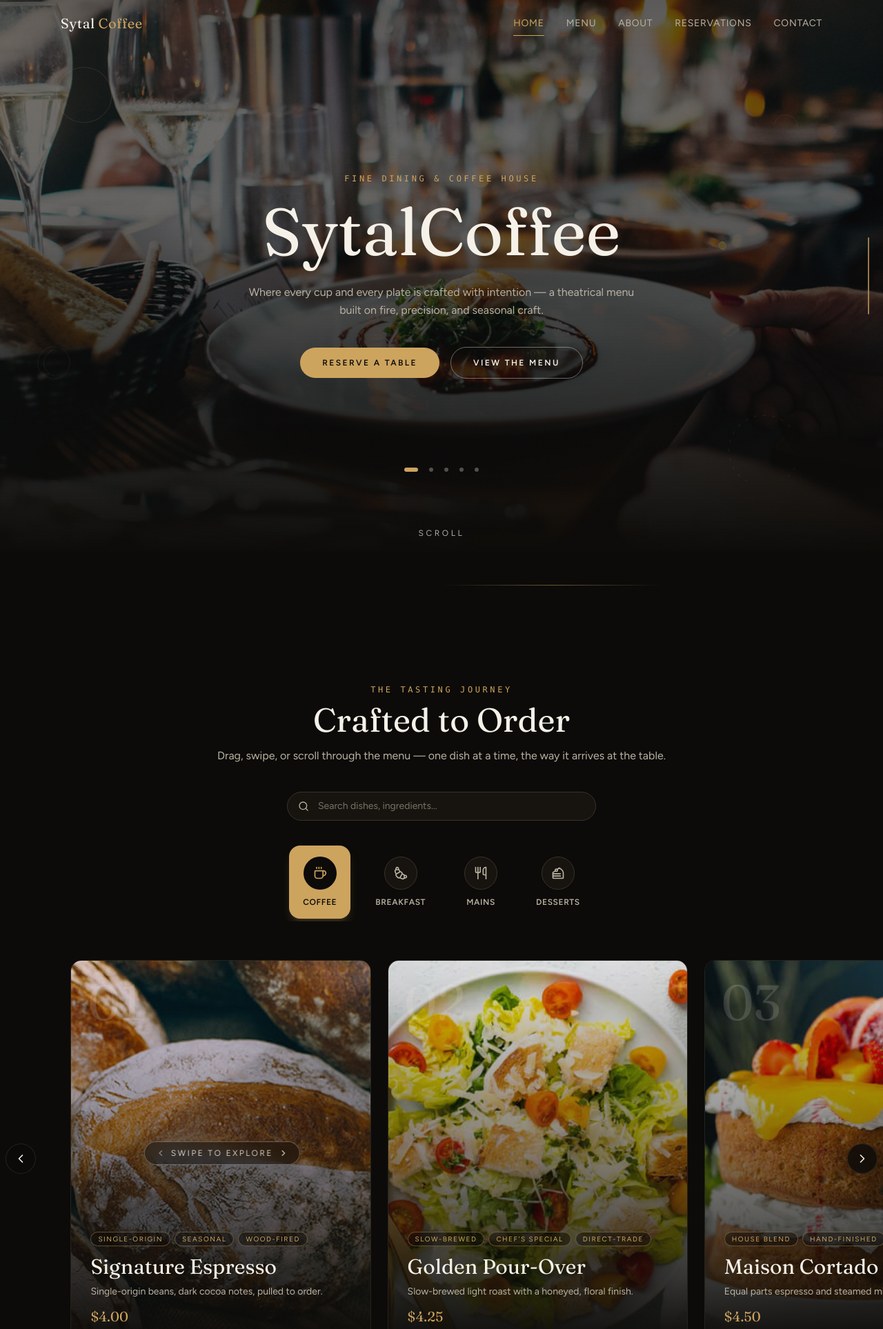
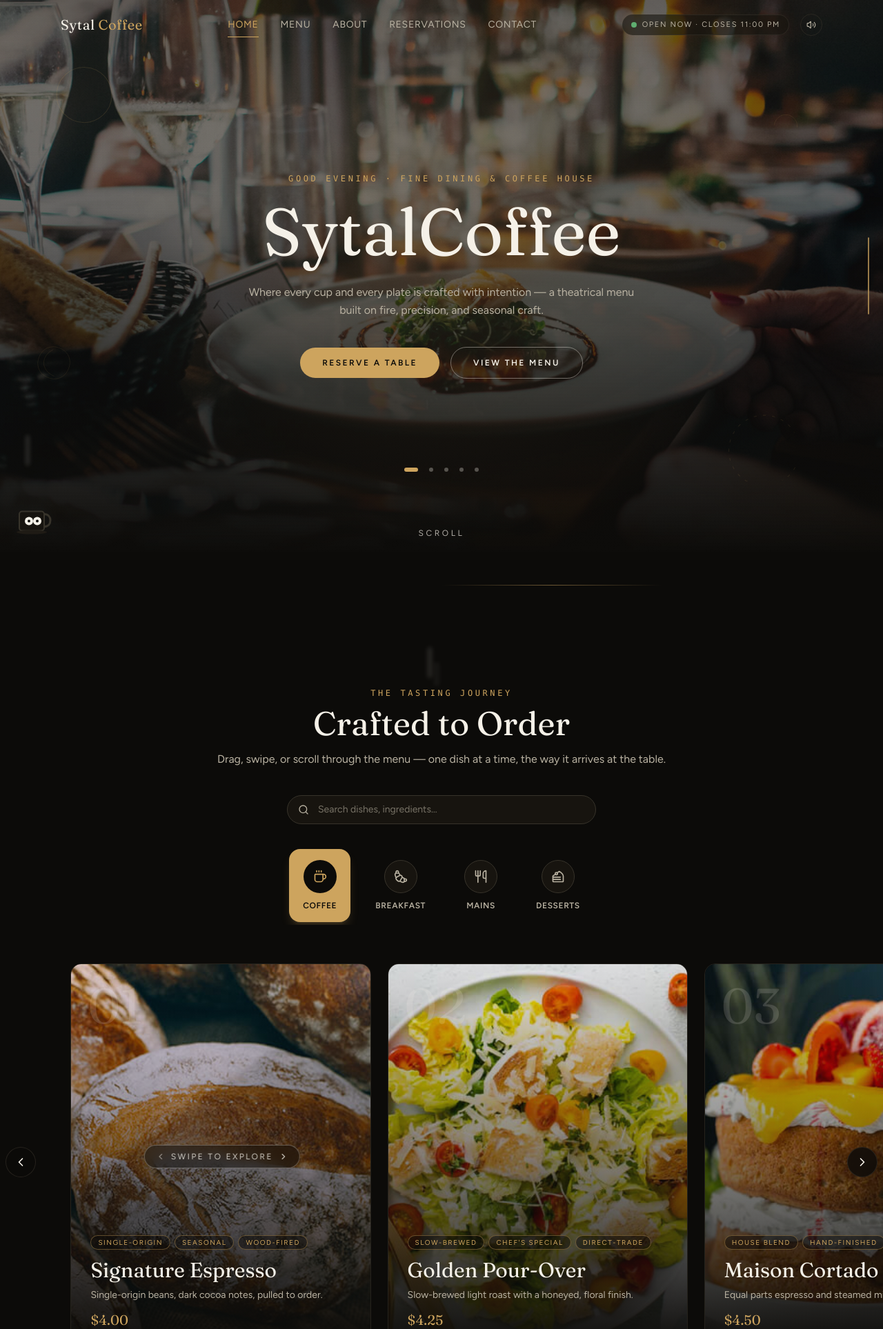
Before and after one commit to sytal/sytal-coffee, a Laravel app: page / in a window 1280 px wide. Shown: the top 1927 px of the page at 69% size. Run offline with Laravel 12, Linux system fonts and the light colour scheme; style sheets or scripts are compiled from the project's sources; some libraries are stand-ins or nearby versions.

Commit message:
Add sound design, time-aware greeting, live status, ambiance tint, steam, mascot
- Synthesized UI sounds (Web Audio oscillator, no audio assets needed)
  on nav clicks, Hero CTAs, and form success, with a mute toggle in
  the navbar (persisted to localStorage).
- Hero's eyebrow defaults to a time-of-day greeting ("Good Morning/
  Afternoon/Evening/Night") when no explicit eyebrow prop is passed.
- LiveStatusBadge: pulsing open/closed indicator based on actual
  current time vs posted hours (Tue–Sun 8am–11pm, matching Contact's
  existing placeholder hours), shown in the navbar.
- Hero gets a subtle time-of-day ambiance tint (warm at evening, cool
  blue at night, soft gold in the morning, neutral at midday).
- SteamWisps: reusable rising/fading steam effect, scroll-triggered
  over Menu's "The Tasting Journey" eyebrow.
- CoffeeMascot: a small fixed coffee-mug widget (bottom-left, desktop
  only) with googly eyes that track the cursor via spring-smoothed
  motion values, plus its own continuous steam wisps. Respects
  prefers-reduced-motion and coarse pointers (static on touch).

Co-Authored-By: Claude Sonnet 5 <noreply@anthropic.com>

```diff
--- a/resources/js/Components/Contact.jsx
+++ b/resources/js/Components/Contact.jsx
@@ -1,6 +1,7 @@
 import { useRef, useState } from 'react';
 import { motion, useMotionTemplate, useMotionValue, useSpring } from 'framer-motion';
 import KineticText from '@/Components/motion/KineticText';
+import { playUiSound } from '@/lib/uiSound';
 import {
     LuMapPin,
     LuPhone,
@@ -76,6 +77,7 @@ export default function Contact() {
         const validationErrors = validate();
         setErrors(validationErrors);
         if (Object.keys(validationErrors).length === 0) {
+            playUiSound('success');
             setSubmitted(true);
         }
     };
--- a/resources/js/Components/Hero.jsx
+++ b/resources/js/Components/Hero.jsx
@@ -5,8 +5,17 @@ import Magnetic from '@/Components/motion/Magnetic';
 import FloatingElements from '@/Components/motion/FloatingElements';
 import CursorSpotlight from '@/Components/motion/CursorSpotlight';
 import useSmoothScroll from '@/lib/useSmoothScroll';
+import { playUiSound } from '@/lib/uiSound';
+import { getTimeOfDay } from '@/lib/timeOfDay';
 
 const EASE = [0.16, 1, 0.3, 1];
+
+const AMBIANCE_TINT = {
+    morning: 'bg-[radial-gradient(circle_at_50%_20%,rgba(227,201,143,0.12),transparent_60%)]',
+    afternoon: '',
+    evening: 'bg-[radial-gradient(circle_at_50%_30%,rgba(205,164,94,0.14),transparent_65%)]',
+    night: 'bg-[radial-gradient(circle_at_50%_30%,rgba(23,32,56,0.35),transparent_65%)]',
+};
 
 const DEFAULT_IMAGES = [
     '/images/hero-bg.jpg',
@@ -17,7 +26,7 @@ const DEFAULT_IMAGES = [
 ];
 
 export default function Hero({
-    eyebrow = 'Fine Dining & Coffee House',
+    eyebrow,
     title = 'Sytal Coffee',
     subtitle = 'Where every cup and every plate is crafted with intention — a theatrical menu built on fire, precision, and seasonal craft.',
     ctaLabel = 'Reserve a Table',
@@ -35,6 +44,8 @@ export default function Hero({
     });
 
     const [imageIndex, setImageIndex] = useState(0);
+    const [timeOfDay] = useState(() => getTimeOfDay());
+    const displayEyebrow = eyebrow ?? `${timeOfDay.label} · Fine Dining & Coffee House`;
 
     useEffect(() => {
         if (reduce || images.length <= 1) return;
@@ -91,6 +102,9 @@ export default function Hero({
 
             <div className="absolute inset-0 bg-gradient-to-t from-brand-background via-brand-background/70 to-brand-background/20" />
             <div className="absolute inset-0 bg-gradient-to-b from-brand-background/60 via-transparent to-transparent" />
+            {AMBIANCE_TINT[timeOfDay.key] && (
+                <div aria-hidden className={`pointer-events-none absolute inset-0 ${AMBIANCE_TINT[timeOfDay.key]}`} />
+            )}
             <div aria-hidden className="bg-noise pointer-events-none absolute inset-0" />
             <FloatingElements />
             <CursorSpotlight />
@@ -105,7 +119,7 @@ export default function Hero({
                     transition={{ duration: 0.9, ease: EASE, delay: 0.2 }}
                     className="font-mono text-xs uppercase tracking-[0.3em] text-brand-gold"
                 >
-                    {eyebrow}
+                    {displayEyebrow}
                 </motion.p>
 
                 <KineticText
@@ -136,6 +150,7 @@ export default function Hero({
                             href={ctaHref}
                             onClick={(e) => {
                                 e.preventDefault();
+                                playUiSound('click');
                                 scrollToSection(ctaHref.slice(1));
                             }}
                             className="inline-flex items-center justify-center rounded-full bg-brand-gold px-8 py-3.5 text-xs font-semibold uppercase tracking-[0.2em] text-brand-background transition-all duration-300 hover:scale-[1.02] hover:bg-brand-goldLight hover:shadow-lg hover:shadow-brand-gold/20 active:scale-[0.98]"
@@ -148,6 +163,7 @@ export default function Hero({
                             href={secondaryHref}
                             onClick={(e) => {
                                 e.preventDefault();
+                                playUiSound('click');
                                 scrollToSection(secondaryHref.slice(1));
                             }}
                             className="inline-flex items-center justify-center rounded-full border border-brand-foreground/40 px-8 py-3.5 text-xs font-semibold uppercase tracking-[0.2em] text-brand-foreground transition-all duration-300 hover:scale-[1.02] hover:border-brand-foreground/80 active:scale-[0.98]"
--- /dev/null
+++ b/resources/js/Components/LiveStatusBadge.jsx
@@ -0,0 +1,31 @@
+import { useEffect, useState } from 'react';
+import { getOpenStatus } from '@/lib/timeOfDay';
+
+export default function LiveStatusBadge({ className = '' }) {
+    const [status, setStatus] = useState(() => getOpenStatus());
+
+    useEffect(() => {
+        const id = setInterval(() => setStatus(getOpenStatus()), 60_000);
+        return () => clearInterval(id);
+    }, []);
+
+    return (
+        <div
+            className={`inline-flex items-center gap-2 rounded-full border border-brand-border/60 bg-brand-surface/60 px-3 py-1.5 text-[11px] uppercase tracking-[0.15em] ${className}`}
+        >
+            <span className="relative flex h-2 w-2">
+                <span
+                    className={`absolute inline-flex h-full w-full animate-ping rounded-full opacity-60 ${
+                        status.isOpen ? 'bg-brand-success' : 'bg-brand-danger'
+                    }`}
+                />
+                <span
+                    className={`relative inline-flex h-2 w-2 rounded-full ${
+                        status.isOpen ? 'bg-brand-success' : 'bg-brand-danger'
+                    }`}
+                />
+            </span>
+            <span className="text-brand-foregroundMuted">{status.label}</span>
+        </div>
+    );
+}
--- a/resources/js/Components/Menu.jsx
+++ b/resources/js/Components/Menu.jsx
@@ -11,6 +11,7 @@ import {
     LuCakeSlice,
 } from 'react-icons/lu';
 import { MENU_CATEGORIES, MENU_ITEMS } from '@/data/menuItems';
+import SteamWisps from '@/Components/motion/SteamWisps';
 
 const CATEGORY_ICONS = {
     Coffee: LuCoffee,
@@ -80,7 +81,8 @@ export default function Menu() {
                     transition={{ duration: 0.6 }}
                     className="mx-auto max-w-2xl text-center"
                 >
-                    <p className="mb-3 font-mono text-xs uppercase tracking-[0.3em] text-brand-gold">
+                    <p className="relative mb-3 inline-block font-mono text-xs uppercase tracking-[0.3em] text-brand-gold">
+                        <SteamWisps count={3} className="absolute -top-8 left-1/2 h-10 w-10 -translate-x-1/2" />
                         The Tasting Journey
                     </p>
                     <h2 className="font-display text-4xl text-brand-foreground sm:text-5xl">
--- a/resources/js/Components/Navbar.jsx
+++ b/resources/js/Components/Navbar.jsx
@@ -3,6 +3,9 @@ import { useEffect, useState } from 'react';
 import { AnimatePresence, motion } from 'framer-motion';
 import { LuMenu, LuX } from 'react-icons/lu';
 import useSmoothScroll from '@/lib/useSmoothScroll';
+import { playUiSound } from '@/lib/uiSound';
+import SoundToggle from '@/Components/SoundToggle';
+import LiveStatusBadge from '@/Components/LiveStatusBadge';
 
 const NAV_LINKS = [
     { label: 'Home', href: '#home' },
@@ -73,6 +76,7 @@ export default function Navbar() {
     function handleNavClick(e, href) {
         e.preventDefault();
         setOpen(false);
+        playUiSound('click');
         scrollToSection(href.slice(1));
         setActiveSection(href.slice(1));
     }
@@ -113,6 +117,11 @@ export default function Navbar() {
                     })}
                 </nav>
 
+                <div className="hidden items-center gap-4 md:flex">
+                    <LiveStatusBadge />
+                    <SoundToggle />
+                </div>
+
                 <button
                     type="button"
                     onClick={() => setOpen((v) => !v)}
@@ -150,6 +159,10 @@ export default function Navbar() {
                                 </motion.div>
                             );
                         })}
+                        <motion.div variants={linkVariants} className="flex items-center justify-between pt-2">
+                            <LiveStatusBadge />
+                            <SoundToggle />
+                        </motion.div>
                     </motion.nav>
                 )}
             </AnimatePresence>
--- a/resources/js/Components/Reservations.jsx
+++ b/resources/js/Components/Reservations.jsx
@@ -2,6 +2,7 @@ import { useRef, useState } from 'react';
 import { motion, useMotionTemplate, useMotionValue, useSpring } from 'framer-motion';
 import { LuCalendarCheck, LuCircleCheck } from 'react-icons/lu';
 import KineticText from '@/Components/motion/KineticText';
+import { playUiSound } from '@/lib/uiSound';
 
 const PARTY_SIZES = Array.from({ length: 10 }, (_, i) => i + 1);
 
@@ -69,6 +70,7 @@ export default function Reservations() {
         const validationErrors = validate();
         setErrors(validationErrors);
         if (Object.keys(validationErrors).length === 0) {
+            playUiSound('success');
             setSubmitted(true);
         }
     };
--- /dev/null
+++ b/resources/js/Components/SoundToggle.jsx
@@ -0,0 +1,19 @@
+import { useState } from 'react';
+import { LuVolume2, LuVolumeX } from 'react-icons/lu';
+import { isUiSoundMuted, toggleUiSound } from '@/lib/uiSound';
+
+export default function SoundToggle({ className = '' }) {
+    const [muted, setMuted] = useState(() => isUiSoundMuted());
+
+    return (
+        <button
+            type="button"
+            onClick={() => setMuted(toggleUiSound())}
+            aria-label={muted ? 'Unmute sound' : 'Mute sound'}
+            aria-pressed={!muted}
+            className={`flex h-8 w-8 items-center justify-center rounded-full border border-brand-border/60 text-brand-foregroundMuted transition hover:border-brand-gold hover:text-brand-gold ${className}`}
+        >
+            {muted ? <LuVolumeX className="h-3.5 w-3.5" /> : <LuVolume2 className="h-3.5 w-3.5" />}
+        </button>
+    );
+}
--- /dev/null
+++ b/resources/js/Components/motion/CoffeeMascot.jsx
@@ -0,0 +1,95 @@
+import { useEffect, useRef, useState } from 'react';
+import { motion, useMotionValue, useSpring, useReducedMotion } from 'framer-motion';
+import SteamWisps from '@/Components/motion/SteamWisps';
+
+const EYE_SOCKETS = [
+    { cx: 22, cy: 26 },
+    { cx: 34, cy: 26 },
+];
+const MAX_PUPIL_OFFSET = 2.2;
+
+export default function CoffeeMascot() {
+    const reduce = useReducedMotion();
+    const [canTrack, setCanTrack] = useState(false);
+    const ref = useRef(null);
+
+    const rawX = useMotionValue(0);
+    const rawY = useMotionValue(0);
+    const pupilX = useSpring(rawX, { stiffness: 260, damping: 20 });
+    const pupilY = useSpring(rawY, { stiffness: 260, damping: 20 });
+
+    useEffect(() => {
+        if (reduce || typeof window === 'undefined') return;
+        if (!window.matchMedia('(pointer: fine)').matches) return;
+        setCanTrack(true);
+
+        function handleMove(e) {
+            const el = ref.current;
+            if (!el) return;
+            const rect = el.getBoundingClientRect();
+            const centerX = rect.left + rect.width / 2;
+            const centerY = rect.top + rect.height / 2;
+            const dx = e.clientX - centerX;
+            const dy = e.clientY - centerY;
+            const angle = Math.atan2(dy, dx);
+            const distance = Math.min(1, Math.hypot(dx, dy) / 400);
+            rawX.set(Math.cos(angle) * MAX_PUPIL_OFFSET * distance);
+            rawY.set(Math.sin(angle) * MAX_PUPIL_OFFSET * distance);
+        }
+
+        window.addEventListener('mousemove', handleMove, { passive: true });
+        return () => window.removeEventListener('mousemove', handleMove);
+    }, [reduce, rawX, rawY]);
+
+    return (
+        <div
+            ref={ref}
+            aria-hidden
+            className="pointer-events-none fixed bottom-5 left-5 z-40 hidden sm:block"
+        >
+            <motion.div
+                animate={reduce ? undefined : { y: [0, -3, 0] }}
+                transition={{ duration: 4, repeat: Infinity, ease: 'easeInOut' }}
+                className="relative"
+            >
+                <SteamWisps count={2} trigger="always" className="absolute -top-8 left-3" />
+
+                <svg width="56" height="48" viewBox="0 0 56 48" fill="none">
+                    {/* Handle */}
+                    <path
+                        d="M44 16c6 0 9 4 9 9s-3 9-9 9"
+                        stroke="#37332a"
+                        strokeWidth="3"
+                        strokeLinecap="round"
+                        fill="none"
+                    />
+                    {/* Cup body */}
+                    <rect x="8" y="12" width="36" height="28" rx="4" fill="#17140f" stroke="#37332a" strokeWidth="2" />
+                    {/* Saucer */}
+                    <ellipse cx="26" cy="42" rx="22" ry="3" fill="#1f1b15" />
+
+                    {/* Eyes (sclera) */}
+                    {EYE_SOCKETS.map((eye, i) => (
+                        <circle key={i} cx={eye.cx} cy={eye.cy} r="6" fill="#f5f1e8" />
+                    ))}
+                </svg>
+
+                {/* Pupils — positioned to overlay the sclera circles, nudged by cursor direction */}
+                <div className="absolute inset-0">
+                    {EYE_SOCKETS.map((eye, i) => (
+                        <motion.div
+                            key={i}
+                            style={{
+                                left: eye.cx - 2,
+                                top: eye.cy - 2,
+                                x: canTrack ? pupilX : 0,
+                                y: canTrack ? pupilY : 0,
+                            }}
+                            className="absolute h-1 w-1 rounded-full bg-brand-background"
+                        />
+                    ))}
+                </div>
+            </motion.div>
+        </div>
+    );
+}
--- /dev/null
+++ b/resources/js/Components/motion/SteamWisps.jsx
@@ -0,0 +1,43 @@
+import { motion, useReducedMotion } from 'framer-motion';
+
+/**
+ * A few soft rising/fading steam wisps. Pass `trigger="scroll"` (default) to
+ * only animate once the component scrolls into view, or `trigger="always"`
+ * for a continuously-looping version (e.g. mounted inside a fixed widget).
+ */
+export default function SteamWisps({ count = 3, className = '', trigger = 'scroll' }) {
+    const reduce = useReducedMotion();
+    if (reduce) return null;
+
+    const viewportProps =
+        trigger === 'scroll' ? { whileInView: 'rise', viewport: { once: false, amount: 0.4 } } : { animate: 'rise' };
+
+    return (
+        <div aria-hidden className={`pointer-events-none ${className}`}>
+            {Array.from({ length: count }).map((_, i) => (
+                <motion.span
+                    key={i}
+                    initial="hidden"
+                    {...viewportProps}
+                    variants={{
+                        hidden: { opacity: 0, y: 0, scaleY: 0.8 },
+                        rise: {
+                            opacity: [0, 0.35, 0],
+                            y: [-4, -36],
+                            scaleY: [0.8, 1.3],
+                            transition: {
+                                duration: 3 + i * 0.6,
+                                repeat: Infinity,
+                                repeatDelay: 0.4,
+                                delay: i * 0.5,
+                                ease: 'easeInOut',
+                            },
+                        },
+                    }}
+                    className="absolute bottom-0 block h-10 w-1.5 rounded-full bg-brand-foreground/40 blur-[3px]"
+                    style={{ left: `${i * 10 - (count - 1) * 5}px` }}
+                />
+            ))}
+        </div>
+    );
+}
--- a/resources/js/Layouts/SiteLayout.jsx
+++ b/resources/js/Layouts/SiteLayout.jsx
@@ -4,6 +4,7 @@ import SmoothScroll from '@/Components/motion/SmoothScroll';
 import TopProgressBar from '@/Components/motion/TopProgressBar';
 import ScrollProgressDot from '@/Components/motion/ScrollProgressDot';
 import BackgroundMorph from '@/Components/motion/BackgroundMorph';
+import CoffeeMascot from '@/Components/motion/CoffeeMascot';
 
 export default function SiteLayout({ children }) {
     return (
@@ -16,6 +17,7 @@ export default function SiteLayout({ children }) {
                 <Footer />
             </div>
             <ScrollProgressDot />
+            <CoffeeMascot />
         </SmoothScroll>
     );
 }
--- /dev/null
+++ b/resources/js/lib/timeOfDay.js
@@ -0,0 +1,32 @@
+export const OPEN_DAYS = [2, 3, 4, 5, 6, 0]; // Tue(2)–Sun(0), closed Monday(1)
+export const OPEN_HOUR = 8;
+export const CLOSE_HOUR = 23; // 11pm
+
+export function getTimeOfDay(date = new Date()) {
+    const hour = date.getHours();
+    if (hour < 5) return { key: 'night', label: 'Good Night' };
+    if (hour < 12) return { key: 'morning', label: 'Good Morning' };
+    if (hour < 17) return { key: 'afternoon', label: 'Good Afternoon' };
+    if (hour < 21) return { key: 'evening', label: 'Good Evening' };
+    return { key: 'night', label: 'Good Night' };
+}
+
+export function getOpenStatus(date = new Date()) {
+    const day = date.getDay();
+    const hour = date.getHours() + date.getMinutes() / 60;
+    const isOpenDay = OPEN_DAYS.includes(day);
+    const isOpen = isOpenDay && hour >= OPEN_HOUR && hour < CLOSE_HOUR;
+
+    return {
+        isOpen,
+        label: isOpen
+            ? `Open Now · Closes ${formatHour(CLOSE_HOUR)}`
+            : `Closed · Opens ${formatHour(OPEN_HOUR)}`,
+    };
+}
+
+function formatHour(hour24) {
+    const period = hour24 >= 12 ? 'PM' : 'AM';
+    const hour12 = hour24 % 12 === 0 ? 12 : hour24 % 12;
+    return `${hour12}:00 ${period}`;
+}
--- /dev/null
+++ b/resources/js/lib/uiSound.js
@@ -0,0 +1,46 @@
+let audioCtx = null;
+let muted = typeof window !== 'undefined' && localStorage.getItem('sytal-sound-muted') === 'true';
+
+function getCtx() {
+    if (typeof window === 'undefined') return null;
+    if (!audioCtx) {
+        const Ctx = window.AudioContext || window.webkitAudioContext;
+        if (Ctx) audioCtx = new Ctx();
+    }
+    return audioCtx;
+}
+
+const FREQUENCIES = { click: 560, hover: 780, success: 900 };
+
+/** Synthesized UI sound — no audio assets needed, just a soft sine blip. */
+export function playUiSound(type = 'click') {
+    if (muted) return;
+    const ctx = getCtx();
+    if (!ctx) return;
+    if (ctx.state === 'suspended') ctx.resume();
+
+    const now = ctx.currentTime;
+    const osc = ctx.createOscillator();
+    const gain = ctx.createGain();
+    osc.connect(gain);
+    gain.connect(ctx.destination);
+
+    osc.type = 'sine';
+    osc.frequency.setValueAtTime(FREQUENCIES[type] ?? FREQUENCIES.click, now);
+    gain.gain.setValueAtTime(0.0001, now);
+    gain.gain.exponentialRampToValueAtTime(0.045, now + 0.012);
+    gain.gain.exponentialRampToValueAtTime(0.0001, now + 0.16);
+
+    osc.start(now);
+    osc.stop(now + 0.18);
+}
+
+export function isUiSoundMuted() {
+    return muted;
+}
+
+export function toggleUiSound() {
+    muted = !muted;
+    if (typeof window !== 'undefined') localStorage.setItem('sytal-sound-muted', String(muted));
+    return muted;
+}
```
